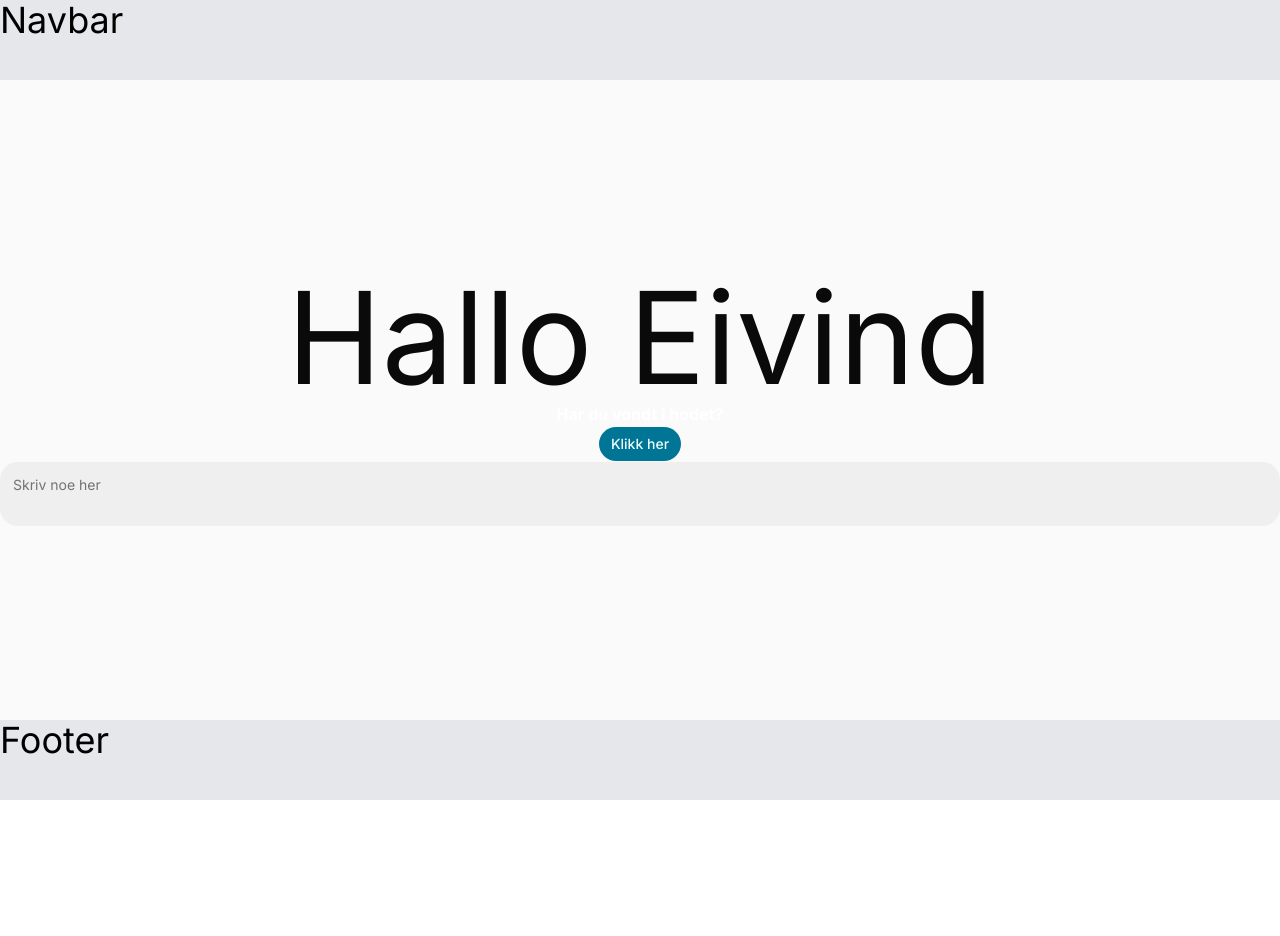
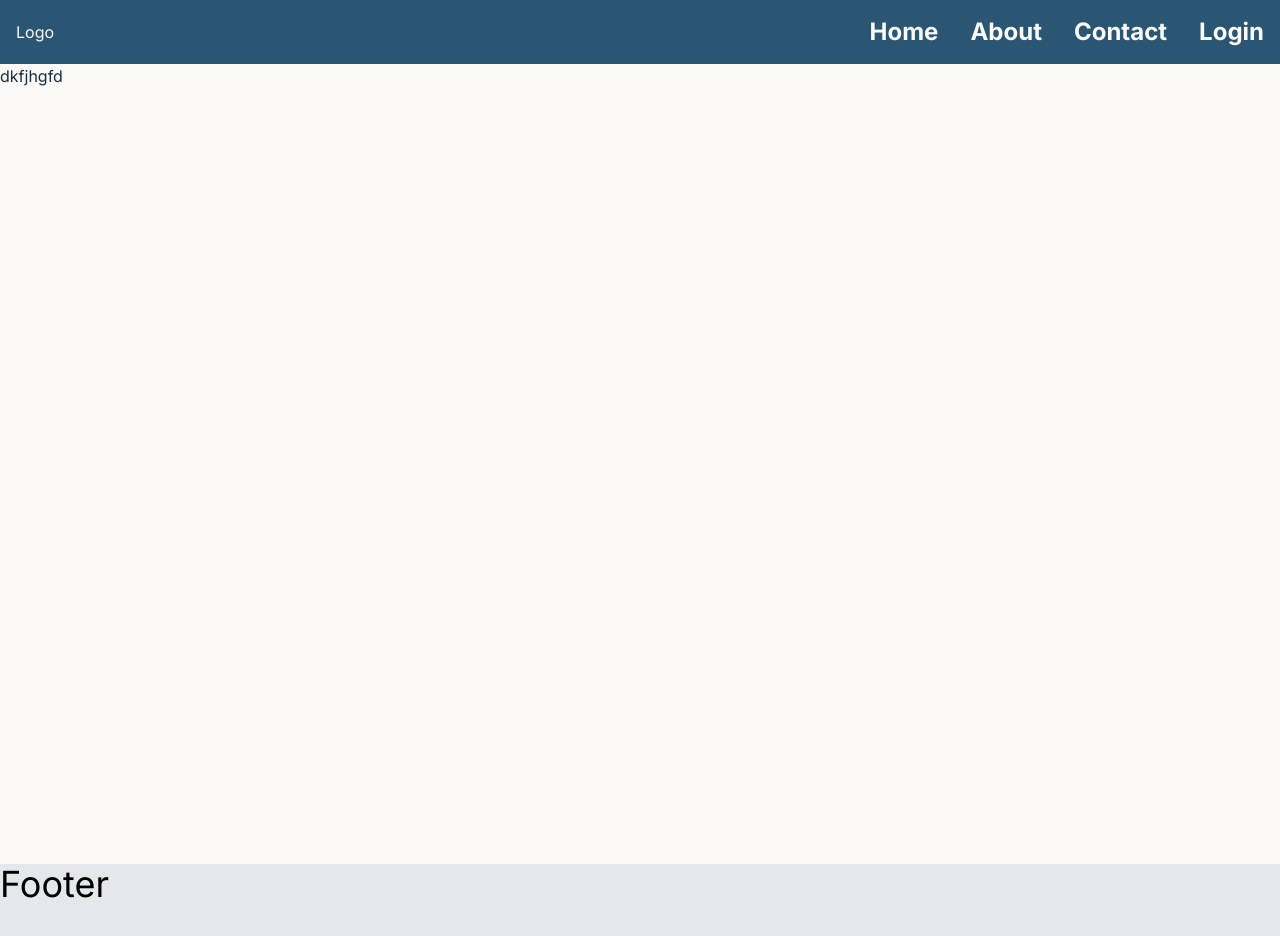
Before and after one commit to tiller-vgs/mot-voksenlivet, a Next.js app: page / in a window 1280 px wide. Shown: the top 936 px of the page. Before the commit the page ends 800 px from the top, so only its background shows below. Built offline with nearby package versions, Linux system fonts and the light colour scheme.

Commit message:
feat: :sparkles: add index page
Add conponents, add Navbar, change colour palette

Co-authored by: @jonp-h, @knuteivi, @eivindsnilsberg

```diff
--- a/app/globals.css
+++ b/app/globals.css
@@ -49,22 +49,22 @@
 }
 
 :root {
-  --background: oklch(1 0 0);
-  --foreground: oklch(0.145 0 0);
-  --card: oklch(1 0 0);
-  --card-foreground: oklch(0.145 0 0);
-  --popover: oklch(1 0 0);
-  --popover-foreground: oklch(0.145 0 0);
-  --primary: oklch(0.52 0.105 223.128);
-  --primary-foreground: oklch(0.984 0.019 200.873);
-  --secondary: oklch(0.967 0.001 286.375);
-  --secondary-foreground: oklch(0.21 0.006 285.885);
-  --muted: oklch(0.97 0 0);
-  --muted-foreground: oklch(0.556 0 0);
-  --accent: oklch(0.97 0 0);
-  --accent-foreground: oklch(0.205 0 0);
-  --destructive: oklch(0.577 0.245 27.325);
-  --border: oklch(0.922 0 0);
+  --background: #faf9f6;
+  --foreground: #173142;
+  --card: #ffffff;
+  --card-foreground: #173142;
+  --popover: #ffffff;
+  --popover-foreground: #173142;
+  --primary: #2d71a1;
+  --primary-foreground: #faf9f6;
+  --secondary: #2a5674;
+  --secondary-foreground: #faf9f6;
+  --muted: #f0f0f0;
+  --muted-foreground: #6b7280;
+  --accent: #e5e7eb;
+  --accent-foreground: #173142;
+  --destructive: #ef4444;
+  --border: #d1d5db;
   --input: oklch(0.922 0 0);
   --ring: oklch(0.708 0 0);
   --chart-1: oklch(0.87 0 0);
@@ -84,16 +84,16 @@
 }
 
 .dark {
-  --background: oklch(0.145 0 0);
-  --foreground: oklch(0.985 0 0);
-  --card: oklch(0.205 0 0);
-  --card-foreground: oklch(0.985 0 0);
-  --popover: oklch(0.205 0 0);
-  --popover-foreground: oklch(0.985 0 0);
-  --primary: oklch(0.45 0.085 224.283);
-  --primary-foreground: oklch(0.984 0.019 200.873);
-  --secondary: oklch(0.274 0.006 286.033);
-  --secondary-foreground: oklch(0.985 0 0);
+  --background: #173142;
+  --foreground: #faf9f6;
+  --card: #173142;
+  --card-foreground: #faf9f6;
+  --popover: #173142;
+  --popover-foreground: #faf9f6;
+  --primary: #2d71a1;
+  --primary-foreground: #faf9f6;
+  --secondary: #254d69;
+  --secondary-foreground: #faf9f6;
   --muted: oklch(0.269 0 0);
   --muted-foreground: oklch(0.708 0 0);
   --accent: oklch(0.269 0 0);
@@ -124,7 +124,8 @@
   body {
     @apply bg-background text-foreground;
   }
-  button:not(:disabled), [role="button"]:not(:disabled) {
+  button:not(:disabled),
+  [role="button"]:not(:disabled) {
     cursor: pointer;
   }
   html {
--- a/app/layout.tsx
+++ b/app/layout.tsx
@@ -2,8 +2,9 @@ import type { Metadata } from "next";
 import { Geist, Geist_Mono, Inter } from "next/font/google";
 import "./globals.css";
 import { cn } from "@/lib/utils";
+import Navbar from "@/components/Navbar";
 
-const inter = Inter({subsets:['latin'],variable:'--font-sans'});
+const inter = Inter({ subsets: ["latin"], variable: "--font-sans" });
 
 const geistSans = Geist({
   variable: "--font-geist-sans",
@@ -24,12 +25,17 @@ export default function RootLayout({ children }: LayoutProps<"/">) {
   return (
     <html
       lang="en"
-      className={cn("h-full", "antialiased", geistSans.variable, geistMono.variable, "font-sans", inter.variable)}
+      className={cn(
+        "h-full",
+        "antialiased",
+        geistSans.variable,
+        geistMono.variable,
+        "font-sans",
+        inter.variable,
+      )}
     >
       <body className="min-h-full flex flex-col">
-        <div className="w-full h-20 bg-gray-200 text-black text-4xl">
-          Navbar
-        </div>
+        <Navbar />
         {children}
         <div className="w-full h-20 bg-gray-200 text-black text-4xl">
           Footer
--- a/app/page.tsx
+++ b/app/page.tsx
@@ -1,3 +1,4 @@
+import MainContainer from "@/components/MainContainer";
 import { Button } from "@/components/ui/button";
 import { Textarea } from "@/components/ui/textarea";
 import Image from "next/image";
@@ -5,13 +6,8 @@ import Link from "next/link";
 
 export default function Home() {
   return (
-    <div className="flex flex-col flex-1 items-center justify-center bg-zinc-50 font-sans dark:bg-black">
-      <p className="text-9xl">Hallo Eivind</p>
-      <p className="text-white font-bold ">Har du vondt i hodet?</p>
-      <Link href="/eksempel/sofiia">
-        <Button>Klikk her</Button>
-      </Link>
-      <Textarea placeholder="Skriv noe her" />
-    </div>
+    <MainContainer>
+      <p>dkfjhgfd</p>
+    </MainContainer>
   );
 }
--- /dev/null
+++ b/components/MainContainer.tsx
@@ -0,0 +1,9 @@
+function MainContainer({ children }: { children: React.ReactNode }) {
+  return (
+    <main className="h-screen w-full m-0 bg-background text-foreground">
+      {children}
+    </main>
+  );
+}
+
+export default MainContainer;
--- /dev/null
+++ b/components/Navbar.tsx
@@ -0,0 +1,29 @@
+import Link from "next/link";
+
+function Navbar() {
+  return (
+    <nav className="flex items-center justify-between p-4 bg-secondary text-background">
+      <div>
+        <p>Logo</p>
+      </div>
+      <div>
+        <ul className="flex space-x-8 text-2xl font-bold">
+          <li>
+            <Link href="/">Home</Link>
+          </li>
+          <li>
+            <Link href="/about">About</Link>
+          </li>
+          <li>
+            <Link href="/contact">Contact</Link>
+          </li>
+          <li>
+            <Link href="/login">Login</Link>
+          </li>
+        </ul>
+      </div>
+    </nav>
+  );
+}
+
+export default Navbar;
```
